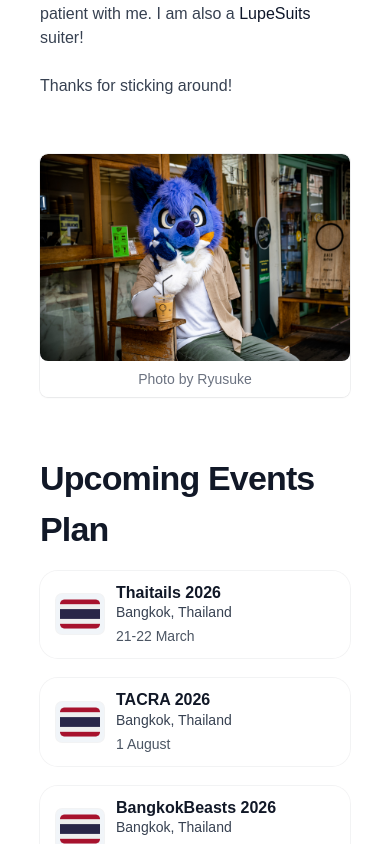
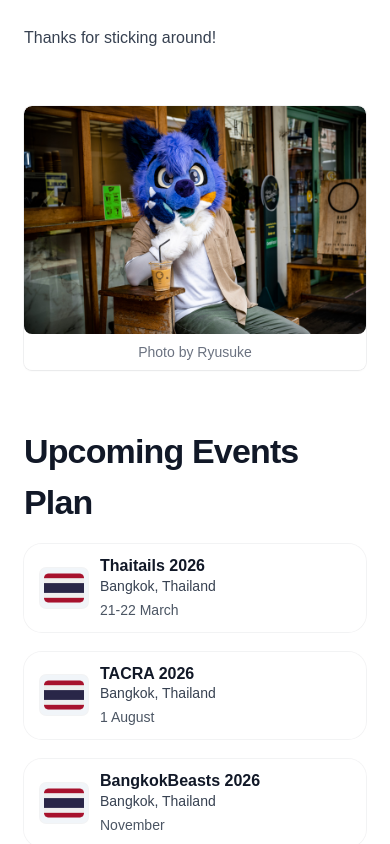
Before and after one commit to PemapolS/flowdy-site, a Next.js app: page / in a window 390 px wide. Shown: the part 1156-2000 px from the top of the page. Built offline with nearby package versions, Linux system fonts and the light colour scheme; a web font is replaced by a local one.

Commit message:
home px edit

```diff
--- a/src/App.jsx
+++ b/src/App.jsx
@@ -8,15 +8,15 @@
       <Hero />
     </section>
 
-    <section className="max-w-6xl mx-auto px-6">
+    <section className="max-w-6xl mx-auto px-2 sm:px-6">
       <About />
     </section>
 
-    <section className="max-w-6xl mx-auto px-6">
+    <section className="max-w-6xl mx-auto px-2 sm:px-6">
       <Events />
     </section>
 
-    <section className="max-w-6xl mx-auto px-6">
+    <section className="max-w-6xl mx-auto px-2 sm:px-6">
       <Socials />
     </section>
     <section className="bg-sky-500/30">
```
